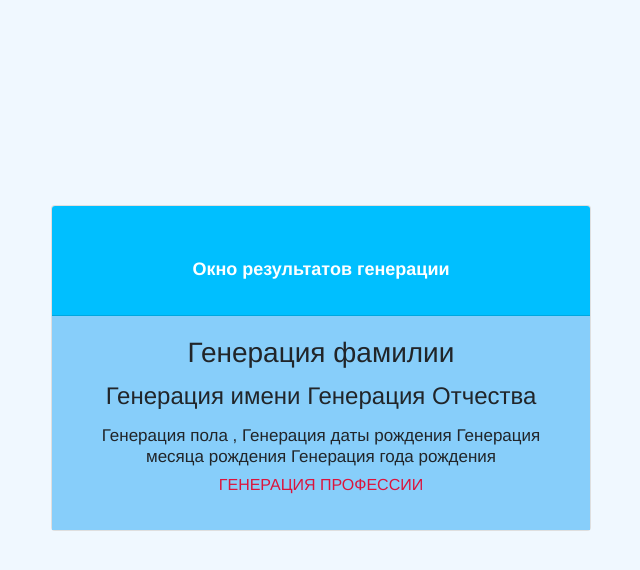
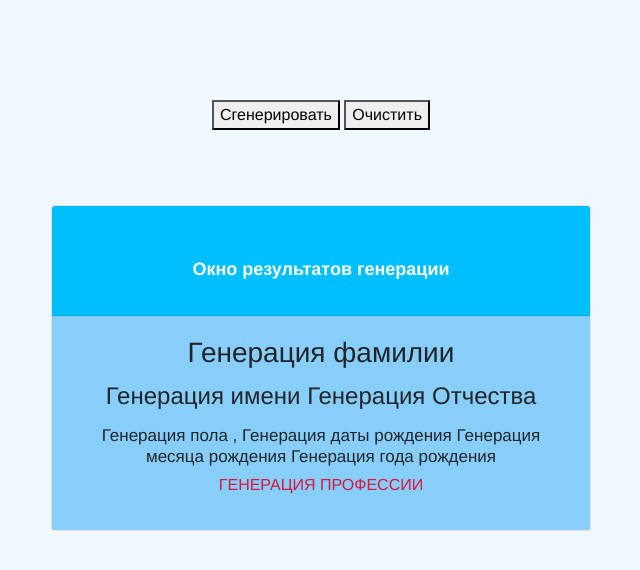
Before and after one commit to Goroshchenko/m9-personGenerator, a plain HTML site: page index.html in a window 1280 px wide. Shown: the whole page, without its empty margins (319-959 px from the left). Drawn offline with nearby package versions, Linux system fonts and the light colour scheme.

Commit message:
4th point

```diff
--- a/style.css
+++ b/style.css
@@ -43,6 +43,6 @@ body {
 
 .buttons {
     text-align: center;
-    margin: 250px;
+    margin: 100px;
     display: block;
 }
```
